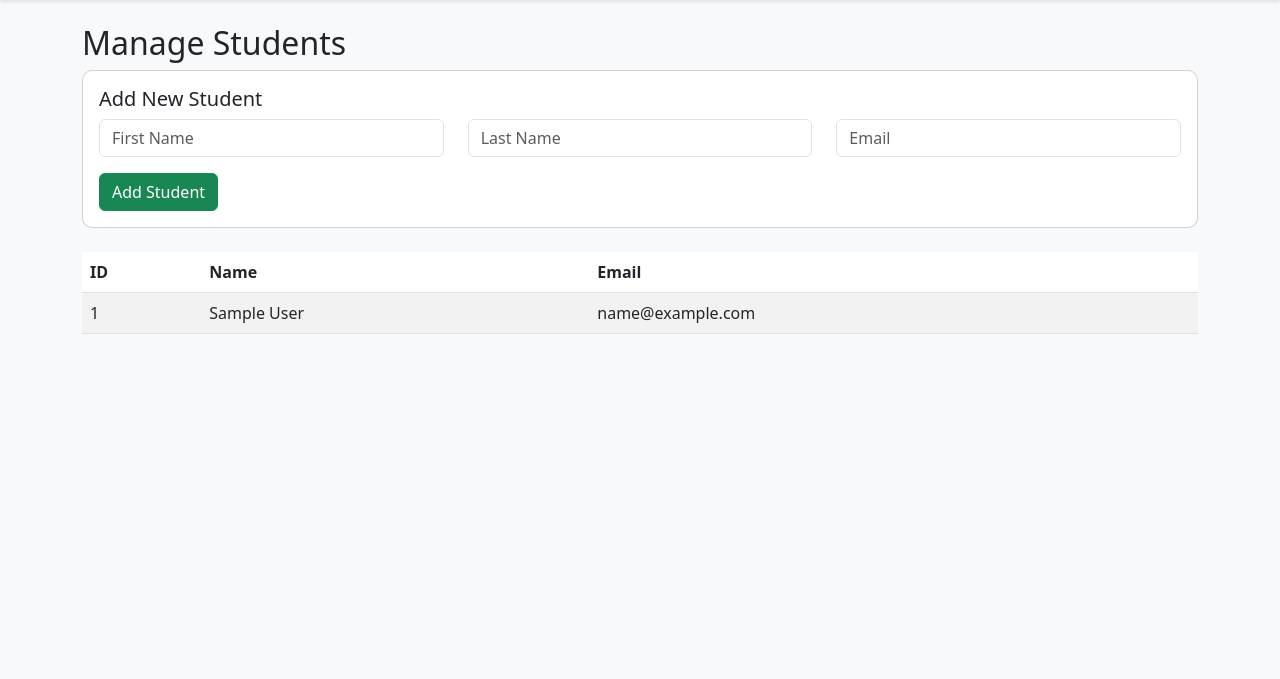
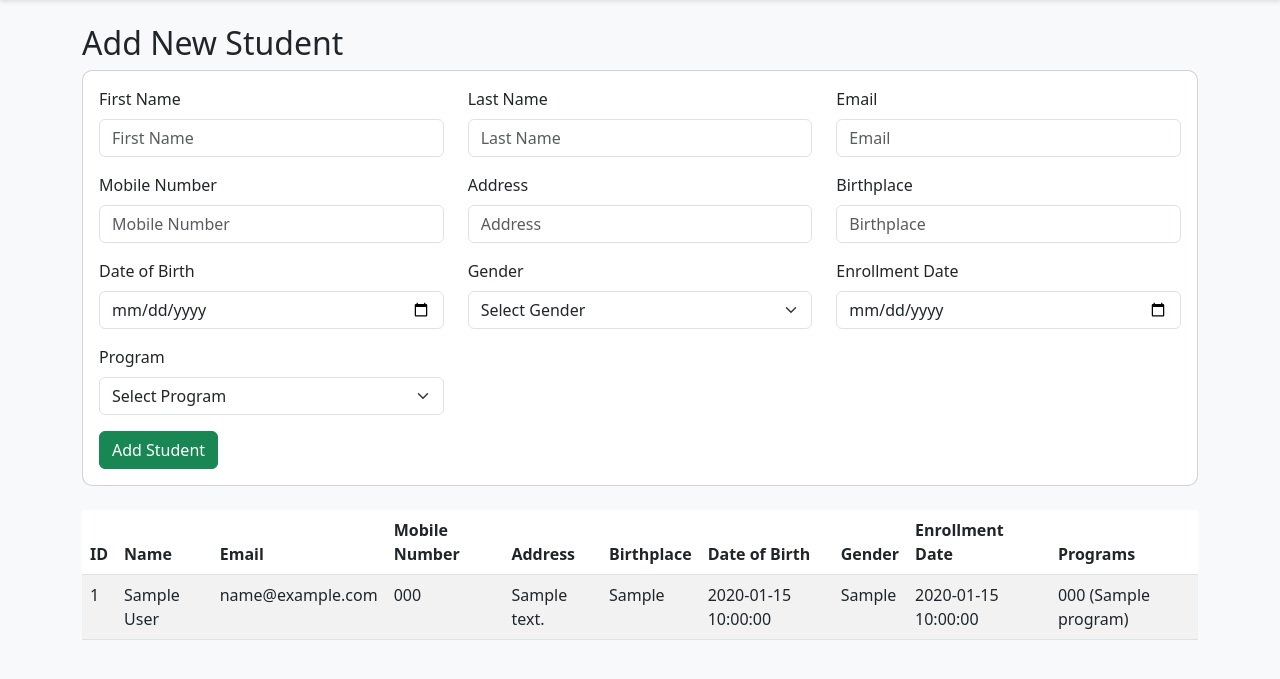
Before and after one commit to GlockyDeep/Student_Adminstration, a Flask app: page /students in a window 1280 px wide. Shown: the part 56-735 px from the top of the page. Run offline with Flask 3, Linux system fonts and the light colour scheme; the visitor is signed in with stand-in values (Sample User, id 1); tables that the repository leaves empty or names only in its code hold one stand-in row (values such as "Sample post").

Commit message:
added multiple attributes
Mobile Number ,Address ,Birthplace ,Date of Birth ,Gender ,Enrollment Date , Program

```diff
--- a/app.py
+++ b/app.py
@@ -2,7 +2,7 @@ from flask import Flask, render_template, request, redirect, url_for, session, f
 import mysql.connector
 
 app = Flask(__name__)
-app.secret_key = 'no'  # Replace with a secure key in production
+app.secret_key = 'simple_secret_key'  # Replace with a secure key in production
 
 # MySQL Configuration
 db = mysql.connector.connect(
@@ -32,9 +32,20 @@ def login():
 def students():
     if 'user_id' not in session:
         return redirect(url_for('login'))
-    cursor.execute("SELECT * FROM students")
+    # Fetch students with their enrolled programs formatted as "code (name)"
+    cursor.execute("""
+        SELECT s.*,
+               GROUP_CONCAT(CONCAT(p.program_code, ' (', p.program_name, ')')) as programs
+        FROM students s
+        LEFT JOIN enrollments e ON s.student_id = e.student_id
+        LEFT JOIN programs p ON e.program_id = p.program_id
+        GROUP BY s.student_id
+    """)
     students = cursor.fetchall()
-    return render_template('students.html', students=students)
+    # Fetch all programs for the add student form
+    cursor.execute("SELECT * FROM programs")
+    programs = cursor.fetchall()
+    return render_template('students.html', students=students, programs=programs)
 
 # Students - Add
 @app.route('/students/add', methods=['POST'])
@@ -44,11 +55,38 @@ def add_student():
     first_name = request.form['first_name']
     last_name = request.form['last_name']
     email = request.form['email']
+
+    mobile_number = request.form.get('mobile_number')
+    address = request.form.get('address')
+    birthplace = request.form.get('birthplace')
+
+    date_of_birth = request.form.get('date_of_birth')
+    gender = request.form.get('gender')
+    enrollment_date = request.form.get('enrollment_date')
+    program_id = request.form.get('program_id')  # Selected program
+
+    # Insert student
     cursor.execute(
-        "INSERT INTO students (first_name, last_name, email) VALUES (%s, %s, %s)",
-        (first_name, last_name, email)
+        """
+        INSERT INTO students (first_name, last_name, email, mobile_number, address, birthplace, date_of_birth, gender, enrollment_date)
+        VALUES (%s, %s, %s, %s, %s, %s, %s, %s, %s)
+        """,
+        (first_name, last_name, email, mobile_number, address, birthplace, date_of_birth or None, gender or None, enrollment_date or None)
     )
     db.commit()
+
+    # Get the newly inserted student_id
+    cursor.execute("SELECT LAST_INSERT_ID() as student_id")
+    student_id = cursor.fetchone()['student_id']
+
+    # Insert enrollment if a program is selected
+    if program_id:
+        cursor.execute(
+            "INSERT INTO enrollments (student_id, program_id) VALUES (%s, %s)",
+            (student_id, program_id)
+        )
+        db.commit()
+
     flash('Student added successfully')
     return redirect(url_for('students'))
 
--- /dev/null
+++ b/requrements.txt
@@ -0,0 +1,3 @@
+Flask==2.3.2
+mysql-connector-python==8.0.33
+werkzeug==2.3.6
--- a/templates/students.html
+++ b/templates/students.html
@@ -1,20 +1,63 @@
 {% extends 'base.html' %}
 {% block content %}
-<h2>Manage Students</h2>
+<h2>Add New Student</h2>
 <!-- Add Student Form -->
 <div class="card mb-4">
     <div class="card-body">
-        <h5>Add New Student</h5>
+
         <form method="POST" action="{{ url_for('add_student') }}">
             <div class="row">
                 <div class="col-md-4 mb-3">
-                    <input type="text" class="form-control" name="first_name" placeholder="First Name" required>
+                    <label for="first_name" class="form-label">First Name</label>
+                    <input type="text" class="form-control" id="first_name" name="first_name" placeholder="First Name" required>
                 </div>
                 <div class="col-md-4 mb-3">
-                    <input type="text" class="form-control" name="last_name" placeholder="Last Name" required>
+                    <label for="last_name" class="form-label">Last Name</label>
+                    <input type="text" class="form-control" id="last_name" name="last_name" placeholder="Last Name" required>
                 </div>
                 <div class="col-md-4 mb-3">
-                    <input type="email" class="form-control" name="email" placeholder="Email" required>
+                    <label for="email" class="form-label">Email</label>
+                    <input type="email" class="form-control" id="email" name="email" placeholder="Email" required>
+                </div>
+
+                <div class="col-md-4 mb-3">
+                    <label for="mobile_number" class="form-label">Mobile Number</label>
+                    <input type="text" class="form-control" id="mobile_number" name="mobile_number" placeholder="Mobile Number">
+                </div>
+                <div class="col-md-4 mb-3">
+                    <label for="address" class="form-label">Address</label>
+                    <input type="text" class="form-control" id="address" name="address" placeholder="Address">
+                </div>
+                <div class="col-md-4 mb-3">
+                    <label for="birthplace" class="form-label">Birthplace</label>
+                    <input type="text" class="form-control" id="birthplace" name="birthplace" placeholder="Birthplace">
+                </div>
+
+                <div class="col-md-4 mb-3">
+                    <label for="date_of_birth" class="form-label">Date of Birth</label>
+                    <input type="date" class="form-control" id="date_of_birth" name="date_of_birth">
+                </div>
+                <div class="col-md-4 mb-3">
+                    <label for="gender" class="form-label">Gender</label>
+                    <select class="form-select" id="gender" name="gender">
+                        <option value="" disabled selected>Select Gender</option>
+                        <option value="Male">Male</option>
+                        <option value="Female">Female</option>
+                        <option value="Other">Other</option>
+                    </select>
+                </div>
+                <div class="col-md-4 mb-3">
+                    <label for="enrollment_date" class="form-label">Enrollment Date</label>
+                    <input type="date" class="form-control" id="enrollment_date" name="enrollment_date">
+                </div>
+                <div class="col-md-4 mb-3">
+                    <label for="program_id" class="form-label">Program</label>
+                    <select class="form-select" id="program_id" name="program_id">
+                        <option value="" selected>Select Program</option>
+                        {% for program in programs %}
+                        <option value="{{ program.program_id }}">{{ program.program_code }} ({{ program.program_name }})</option>
+                        {% endfor %}
+                    </select>
                 </div>
                 <div class="col-md-12">
                     <button type="submit" class="btn btn-success">Add Student</button>
@@ -30,6 +73,15 @@
             <th>ID</th>
             <th>Name</th>
             <th>Email</th>
+
+            <th>Mobile Number</th>
+            <th>Address</th>
+            <th>Birthplace</th>
+
+            <th>Date of Birth</th>
+            <th>Gender</th>
+            <th>Enrollment Date</th>
+            <th>Programs</th>
         </tr>
     </thead>
     <tbody>
@@ -38,6 +90,15 @@
             <td>{{ student.student_id }}</td>
             <td>{{ student.first_name }} {{ student.last_name }}</td>
             <td>{{ student.email }}</td>
+
+            <td>{{ student.mobile_number or '' }}</td>
+            <td>{{ student.address or '' }}</td>
+            <td>{{ student.birthplace or '' }}</td>
+
+            <td>{{ student.date_of_birth or '' }}</td>
+            <td>{{ student.gender or '' }}</td>
+            <td>{{ student.enrollment_date or '' }}</td>
+            <td>{{ student.programs or '' }}</td>
         </tr>
         {% endfor %}
     </tbody>
```
Also changed, not shown: templates/login.html (+8 -68 lines).
